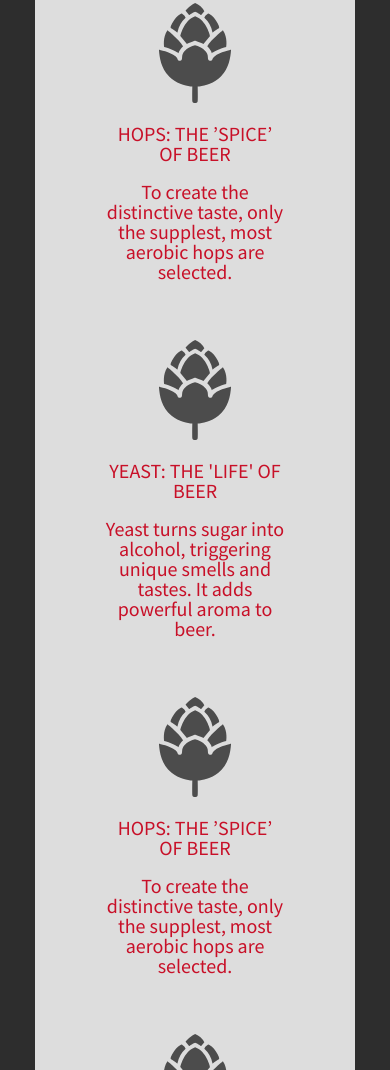
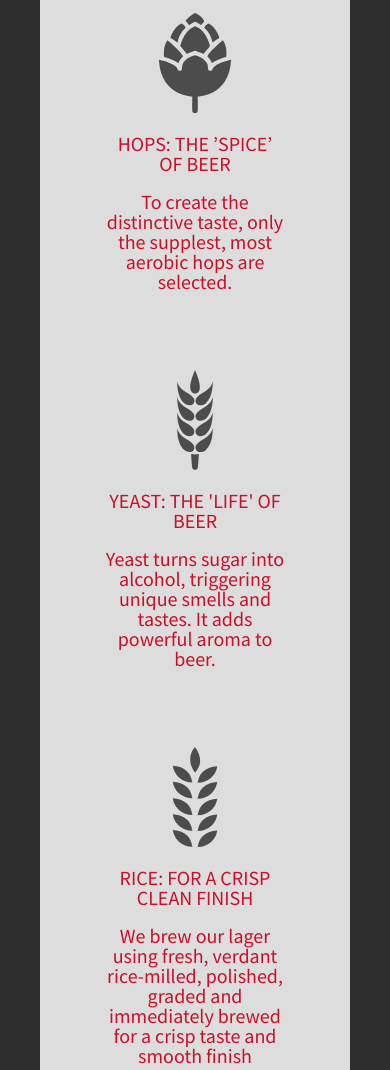
Before and after one commit to nateowl/Grift_Nathan_Adler_Natasha_FIP, a plain HTML site: page beer.html in a window 390 px wide. Shown: the part 2720-3790 px from the top of the page. Drawn offline with Linux system fonts and the light colour scheme.

Commit message:
Updated Responsive design for ease of use

```diff
--- a/beer.html
+++ b/beer.html
@@ -72,13 +72,13 @@
         </div>
 
         <div class="box-within">
-          <h4>Alcohol</h4>
+          <h4>Fat</h4>
           <p class="box-within-unit">0g</p>
           <p>Per 12 fl. oz.</p>
         </div>
 
         <div class="box-within">
-          <h4>Alcohol</h4>
+          <h4>Carbs</h4>
           <p class="box-within-unit">10.6g</p>
           <p>Per 12 fl. oz.</p>
         </div>
@@ -94,19 +94,19 @@
             <p>To create the distinctive taste, only the supplest, most aerobic hops are selected.</p>
           </div>
           <div class="grid-box">
-            <img src="images/hopsIMG.svg" alt="Hops">
+            <img src="images/yeastIMG.svg" alt="Hops">
             <p class="uppercase">Yeast: The 'life' of beer</p>
             <p>Yeast turns sugar into alcohol, triggering unique smells and tastes. It adds powerful aroma to beer.</p>
           </div>
           <div class="grid-box">
-            <img src="images/hopsIMG.svg" alt="Hops">
-            <p class="uppercase">Hops: the ’Spice’ of beer</p>
-            <p>To create the distinctive taste, only the supplest, most aerobic hops are selected.</p>
+            <img src="images/riceIMG.svg" alt="Hops">
+            <p class="uppercase">Rice: for a crisp clean Finish</p>
+            <p>We brew our lager using fresh, verdant rice-milled, polished, graded and immediately brewed for a crisp taste and smooth finish</p>
           </div>
           <div class="grid-box">
-            <img src="images/hopsIMG.svg" alt="Hops">
-            <p class="uppercase">Hops: the ’Spice’ of beer</p>
-            <p>To create the distinctive taste, only the supplest, most aerobic hops are selected.</p>
+            <img src="images/barleyIMG.svg" alt="Hops">
+            <p class="uppercase">Barley: the ‘soul’ of beer</p>
+            <p>Our beer is brewed with only the finest two-row and six-row barley malt, hand-selected from regional growers across America.</p>
           </div>
         </div>
       </div>
--- a/css/main.css
+++ b/css/main.css
@@ -26,7 +26,7 @@ html {
 
 .hero-video video {
   margin: 0 auto;
-  margin-top: 7vh;
+  margin-top: 3vh;
   width: 100%;
   max-width: 1600px;
 }
@@ -342,6 +342,7 @@ html {
   display: block;
   position: relative;
   margin-bottom: 20vh;
+  margin-top: 5vh;
 }
 
 .container-contact__top {
@@ -630,13 +631,13 @@ html {
   font-size: 2rem;
   font-weight: 400;
   color: #C81028;
-  width: 50%;
-  max-width: 50rem;
+  width: 45%;
+  max-width: 46rem;
   min-width: 18rem;
   text-align: center;
   -webkit-box-sizing: border-box;
   box-sizing: border-box;
-  margin: 2rem 5rem;
+  margin: 3rem;
 }
 
 .grid-box * {
```
